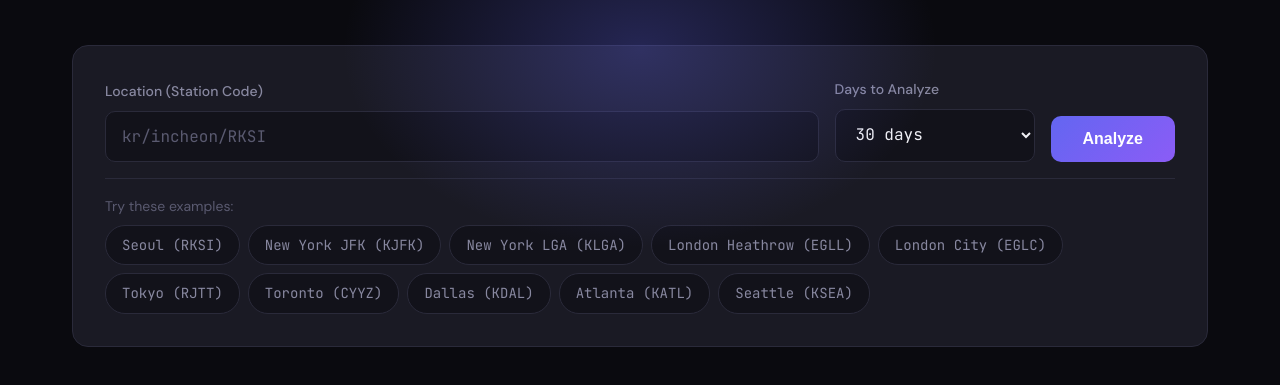
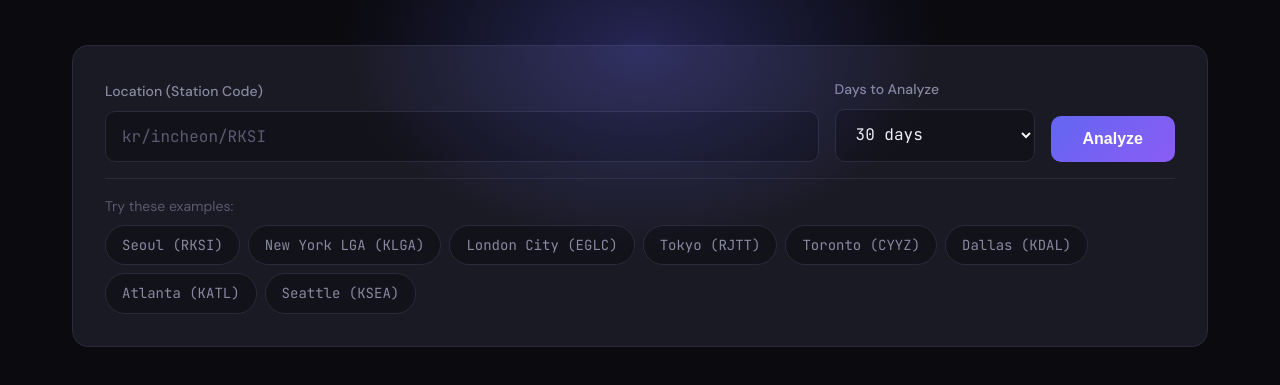
Before and after one commit to danielnogueira8/wundergroundAPI, a website: page public/index.html in a window 1280 px wide. Shown: the part 183-568 px from the top of the page. Drawn offline with Linux system fonts and the light colour scheme.

Commit message:
Remove New York JFK and London Heathrow examples from frontend

```diff
--- a/public/index.html
+++ b/public/index.html
@@ -936,9 +936,7 @@
         <div class="examples-title">Try these examples:</div>
         <div class="example-chips">
           <span class="example-chip" data-location="kr/incheon/RKSI">Seoul (RKSI)</span>
-          <span class="example-chip" data-location="us/new-york/KJFK">New York JFK (KJFK)</span>
           <span class="example-chip" data-location="us/new-york-city/KLGA">New York LGA (KLGA)</span>
-          <span class="example-chip" data-location="gb/london/EGLL">London Heathrow (EGLL)</span>
           <span class="example-chip" data-location="gb/london/EGLC">London City (EGLC)</span>
           <span class="example-chip" data-location="jp/tokyo/RJTT">Tokyo (RJTT)</span>
           <span class="example-chip" data-location="ca/mississauga/CYYZ">Toronto (CYYZ)</span>
```
